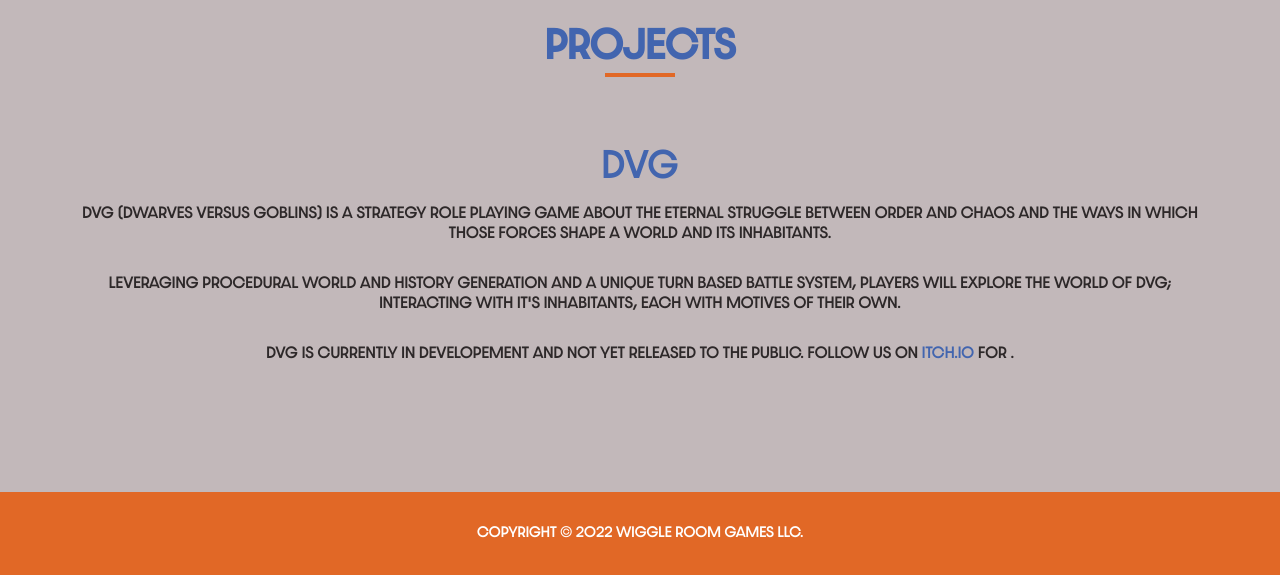
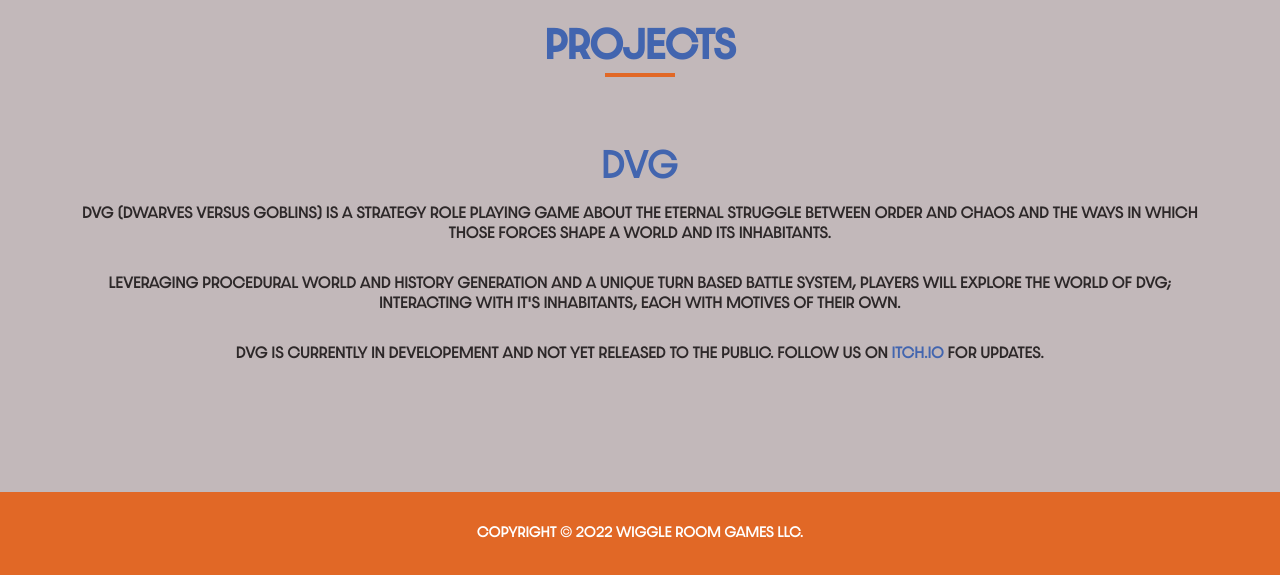
Before and after one commit to zackdrescher/wrg-website, a plain HTML site: page index.html in a window 1280 px wide. Shown: the part 1087-1662 px from the top of the page. Drawn offline with Linux system fonts and the light colour scheme; some packages are replaced by stand-ins of ours; a script that the page names is missing; files whose address does not match are found by name.

Commit message:
clear todos and bugfix copy

```diff
--- a/index.html
+++ b/index.html
@@ -42,7 +42,6 @@
     </div>
   </div>
 
-  <!-- TODO: (ZD) Info Section -->
   <div id="services" class="text-center">
     <div class="container">
       <div>
@@ -50,7 +49,6 @@
         <p>FOUNDED IN 2021 BY <a href="http://zackdrescher.com">ZACK DRESCHER</a>, WIGGLE ROOM IS AVAILIBLE TO PROVIDE GAME DESIGN AND DEVELOPMENT SERVICES FOR YOUR PROJECT. DON'T HESITATE TO REACH OUT AT <a href="mailto:hello@wiggleroom.games">HELLO@WIGGLEROOM.GAMES</a>.</p>
       </div>
     </div>
-    <!-- TODO: (ZD) Add links -->
     <div class="container">
       <a href="https://discord.gg/aYvM4MGEmE">
         <img class="link-icon" src="img\discord.svg" alt="Wiggle Room on discord">
@@ -71,8 +69,7 @@
         <h2 class="display-4">DvG</h2>
         <p>DVG (DWARVES VERSUS GOBLINS) IS A STRATEGY ROLE PLAYING GAME ABOUT THE ETERNAL STRUGGLE BETWEEN ORDER AND CHAOS AND THE WAYS IN WHICH THOSE FORCES SHAPE A WORLD AND ITS INHABITANTS.</p>
         <p>LEVERAGING PROCEDURAL WORLD AND HISTORY GENERATION AND A UNIQUE TURN BASED BATTLE SYSTEM, PLAYERS WILL EXPLORE THE WORLD OF DVG; INTERACTING WITH IT'S INHABITANTS, EACH WITH MOTIVES OF THEIR OWN.</p>
-        <!-- TODO: (ZD) link to itch -->
-        <p>DVG IS CURRENTLY IN DEVELOPEMENT AND NOT YET RELEASED TO THE PUBLIC. FOLLOW US ON  <a href="https://wiggle-room-games.itch.io/">ITCH.IO</a> FOR .</p>
+        <p>DVG IS CURRENTLY IN DEVELOPEMENT AND NOT YET RELEASED TO THE PUBLIC. FOLLOW US ON  <a href="https://wiggle-room-games.itch.io/">ITCH.IO</a> FOR UPDATES.</p>
       </div>
     </div>
   </div>
```
